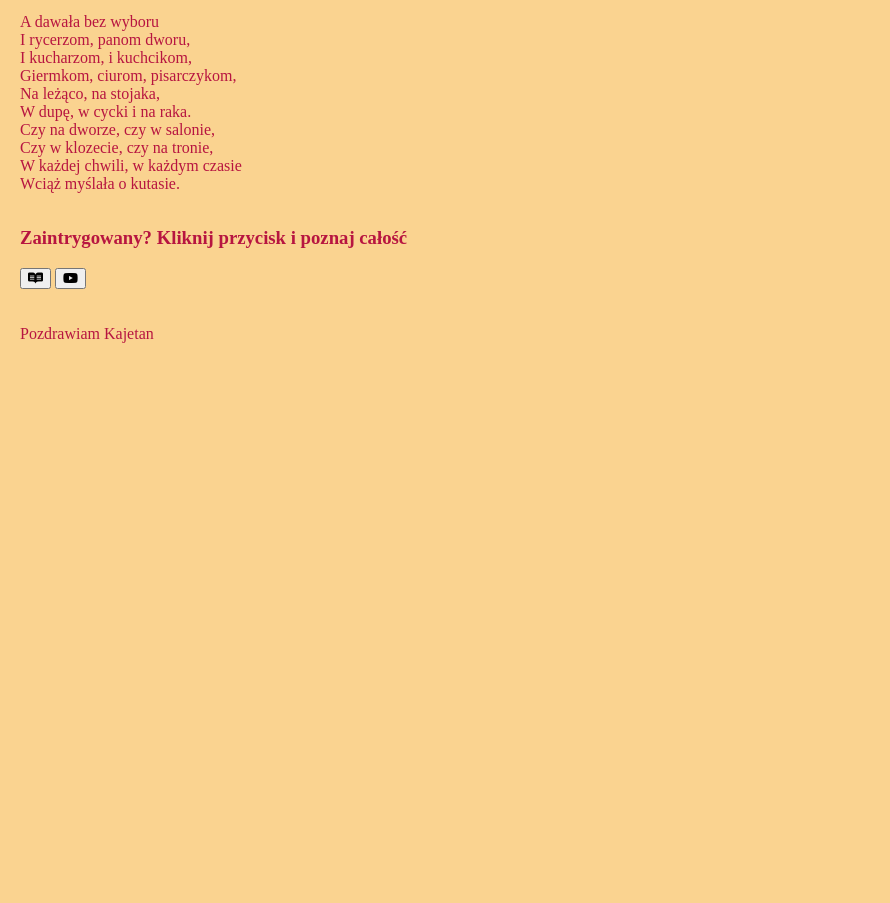
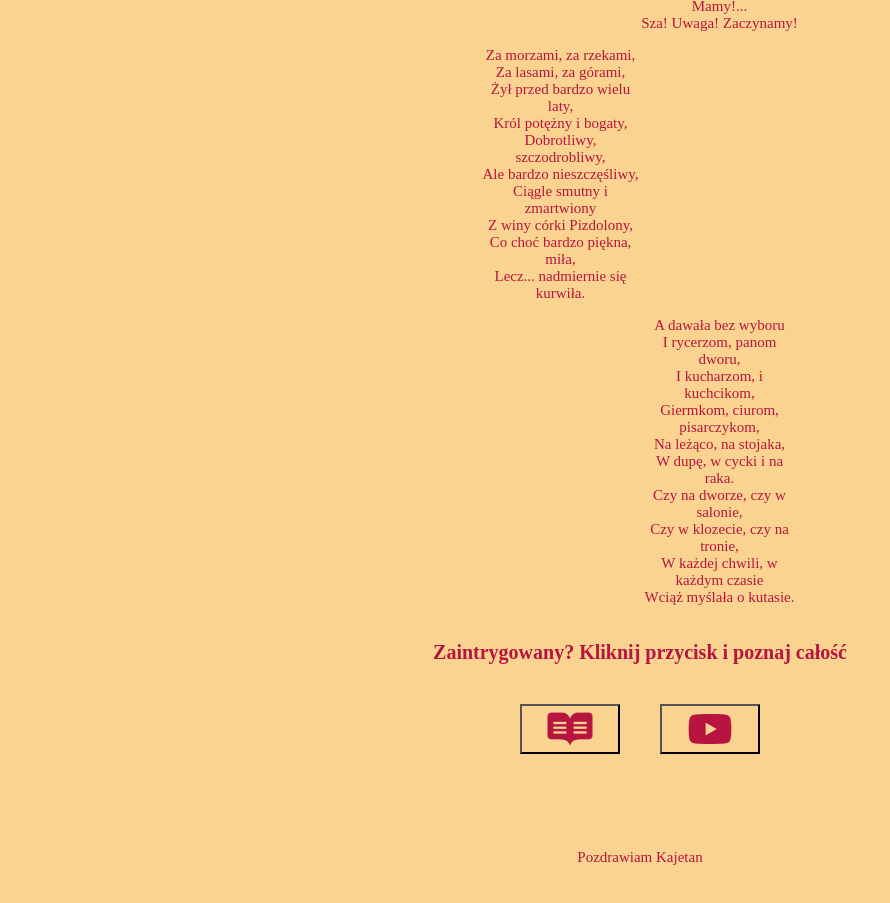
Before and after one commit to PaPaX2/nauka-gita, a plain HTML site: page index.html in a window 1280 px wide. Shown: the part 689-1592 px from the top of the page, without its empty margins (0-890 px from the left). Before the commit the page ends 1068 px from the top, so only its background shows below. Drawn offline with Linux system fonts and the light colour scheme.

Commit message:
Add css style

```diff
--- a/css/style.css
+++ b/css/style.css
@@ -1,5 +1,21 @@
+h1 {
+  font-size: 45px;
+}
+
+h2 {
+  font-size: 25px;
+}
+
+h3 {
+  font-size: 20px;
+}
+
+p {
+  font-size: 15px;
+}
 body {
-  margin: 0;
+  margin: 0 auto;
+  padding: 0;
   max-width: 1140px;
   color: #b71540;
   background-color: #fad390;
@@ -8,10 +24,50 @@ body {
 .container {
   display: flex;
   flex-direction: column;
+  align-items: center;
   margin: 20px;
-  width: auto;
+  padding: 20px;
+}
+
+.title h2{
+  text-align: right;
+}
+
+.poem {
+  min-width: 30%;
+  text-align: center;
 }
 
 .box {
-  max-width: 60%;
+  margin: 0 auto;
+  width: 50%;
 }
+
+.box p {
+  align-content: center;
+}
+
+.box-left {
+  padding-right: 50%;
+}
+
+.box-right {
+  padding-left: 50%
+}
+.btn {
+  display: flex;
+  justify-content: center;
+}
+
+button {
+  height: 50px;
+  width: 100px;
+  margin: 20px;
+  background-color:#fad390;
+}
+
+i {
+  font-size: 40px;
+  color: #b71540;
+
+}
--- a/index.html
+++ b/index.html
@@ -28,8 +28,10 @@
       </div>
       <div class="links">
         <h3>Zaintrygowany? Kliknij przycisk i poznaj całość</h3>
-        <button type="button" class="btn" href="http://wiersze.bfcior.pl/aleksander-fredro.php?show=basn_o_3_braciach_i_krolewnie"><i class="fab fa-readme"></i></button>
-        <button type="button" class="btn" href="https://www.youtube.com/watch?v=hnQqFQRCBUg&t=3s&has_verified=1"><i class="fab fa-youtube"></i></button>
+        <div class="btn">
+          <button type="button"><a href="http://wiersze.bfcior.pl/aleksander-fredro.php?show=basn_o_3_braciach_i_krolewnie"><i class="fab fa-readme"></i></a></button>
+          <button type="button"><a href="https://www.youtube.com/watch?v=hnQqFQRCBUg&t=3s&has_verified=1"><i class="fab fa-youtube"></i></a></button>
+        </div>
       </div>
       </section>
     <footer class="container">
```
